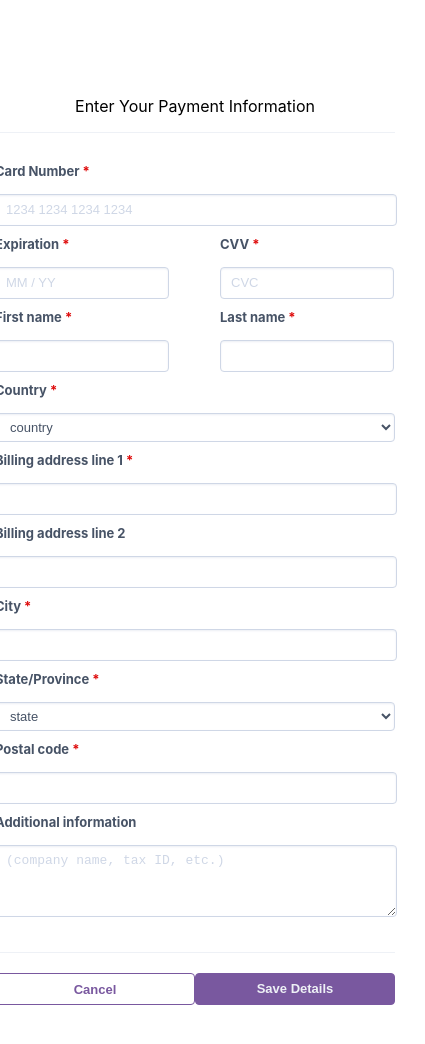
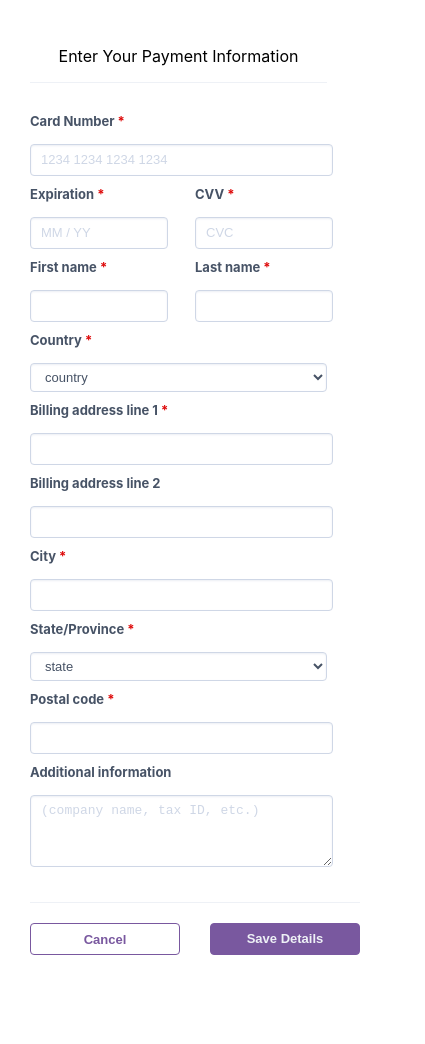
Before and after one commit to Angel-theblackboss/bankapp, a React (Create React App) app: page / in a window 390 px wide. Shown: the top 1044 px of the page, 425 px wide, since content can reach past the window. After the commit the page ends 1005 px from the top, so only its background shows below. Built offline with nearby package versions, Linux system fonts and the light colour scheme.

Commit message:
Update App.css

```diff
--- a/src/App.css
+++ b/src/App.css
@@ -142,3 +142,38 @@ label span{
     background-clip: border-box!important;
     background-origin: border-box!important;
 }
+
+@media screen and (max-width: 480px) {
+  .App{
+    padding: 0;
+  }
+  .content{
+    padding: 0;
+  }
+}
+
+@media screen and (max-width: 465px) {
+  .App{
+    padding: 30px;
+  }
+  .cardNumber input, .cardNumber textarea{
+    width: 85%;
+  }
+  .cardNumber select{
+    width: 90%;
+  }
+  .exp_cvv{
+    gap: 0;
+  }
+
+  .exp_cvv .cardNumber input{
+    width: 70%;
+  }
+  .header{
+    width: 90%;
+  }
+  .cancel_save input{
+    width: 150px;
+    gap: 10px !important;
+  }
+}
```
